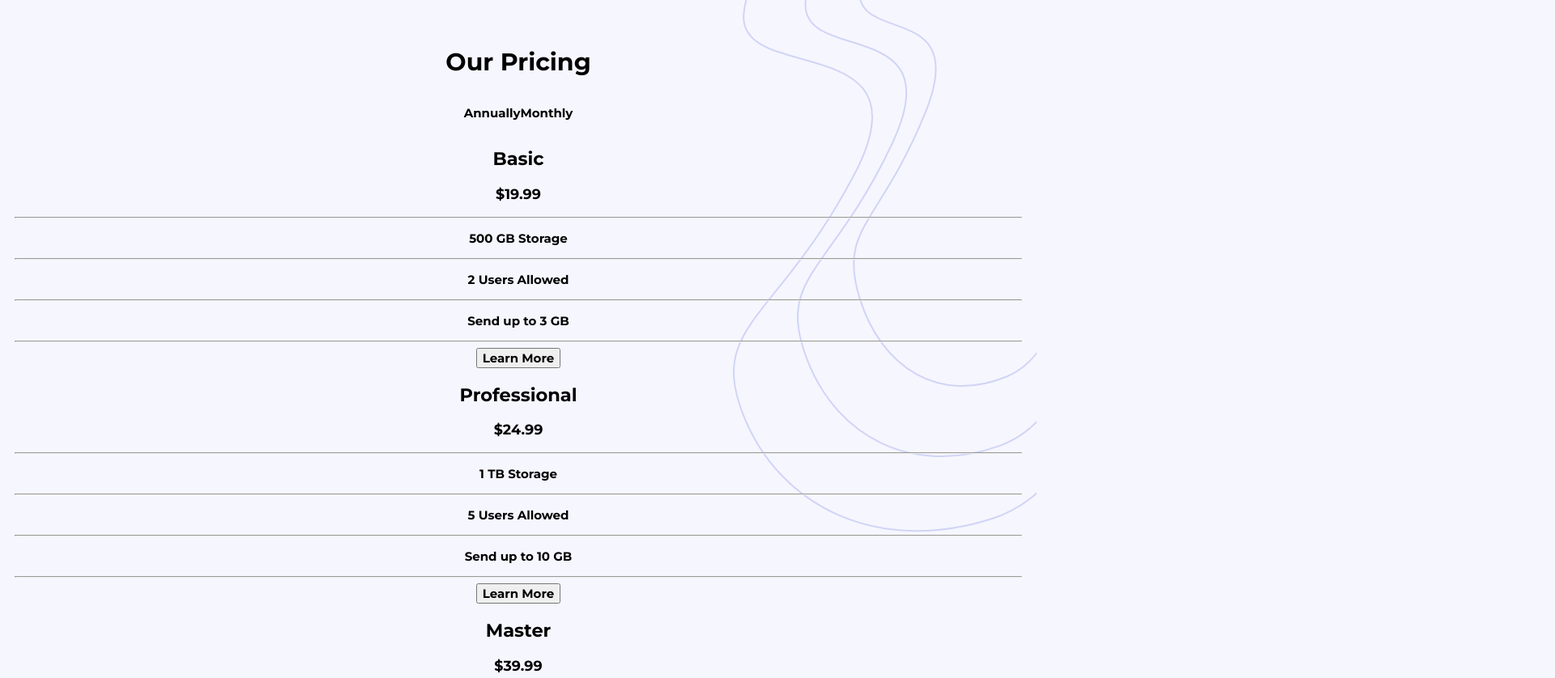
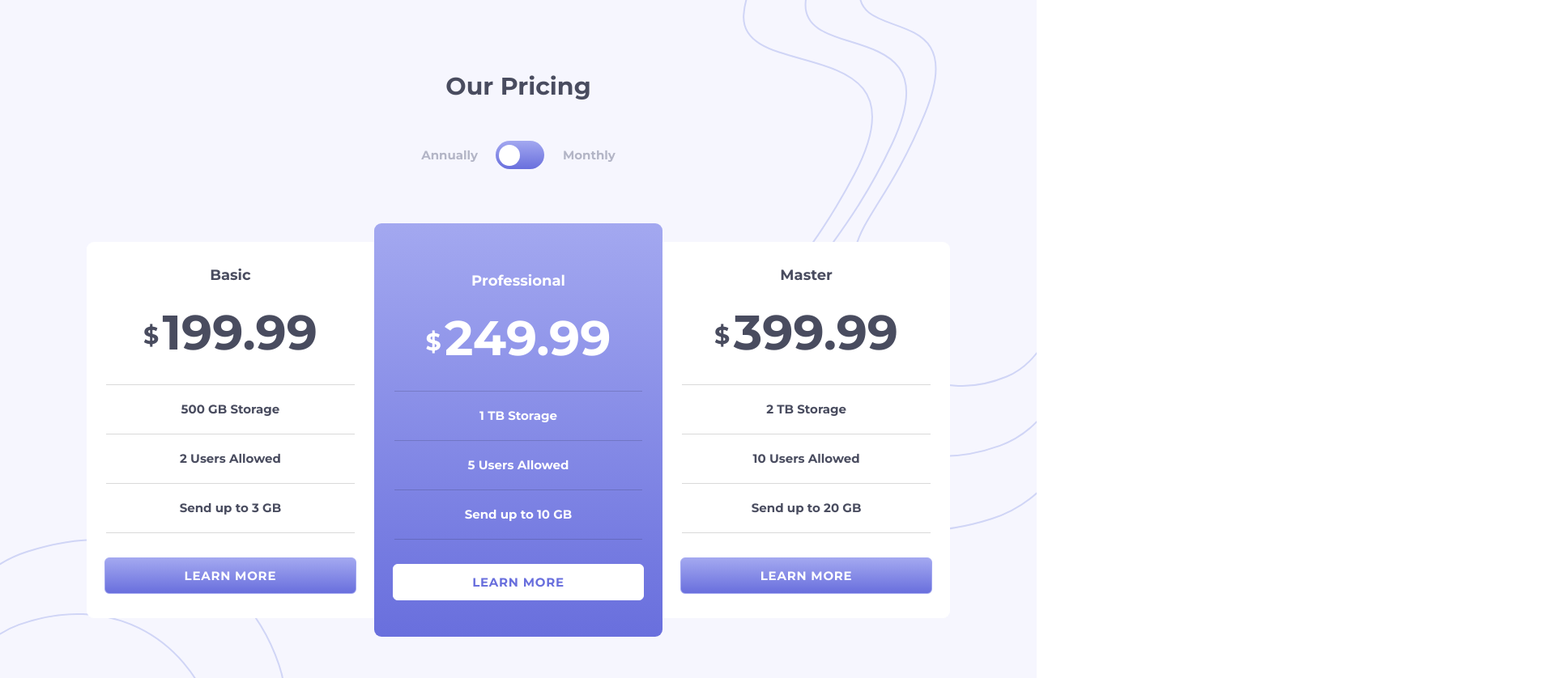
Before and after one commit to DanielGibsonOrchid/Pricing-Component, a plain HTML site: page index.html in a window 1280 px wide. Shown: the top 838 px of the page at 81% size, 1920 px wide, since content can reach past the window. Drawn offline with Linux system fonts and the light colour scheme.

Commit message:
Finished CSS and added JS

```diff
--- a/index.html
+++ b/index.html
@@ -20,16 +20,22 @@
 </head>
 <body>
 
-  <div class="wrapper">
+  <div class="wrapper-background">
+    <div class="wrapper-content">
       <h1>Our Pricing</h1>
       <div class="wrapper-toggle flex center">
         <p>Annually</p>
+        <label class="switch" aria-label="Change pricing toggle">
+          <input id="price-toggle" type="checkbox">
+          <span class="slider round"></span>
+        </label>
         <p>Monthly</p>
       </div>
 
-    <div class="wrapper-card-basic">
+      <div class="wrapper-cards flex center">
+        <div class="wrapper-card-basic wrapper-card">
           <h2>Basic</h2>
-      <h3><span>&dollar;</span>19.99</h3>
+          <h3><span class="dollar">&dollar;</span><span id="basic-price">19.99</span></h3>
           <!-- <h3><span>&dollar;</span>199.99</h3> -->
           <hr>
           <p>500 GB Storage</p>
@@ -38,12 +44,12 @@
           <hr>
           <p>Send up to 3 GB</p>
           <hr>
-      <button>Learn More</button>
+          <button class="button-primary button-1" aria-label="Learn more">Learn More</button>
         </div>
 
-    <div class="wrapper-card-professional">
+        <div class="wrapper-card-professional wrapper-card">
           <h2>Professional</h2>
-      <h3><span>&dollar;</span>24.99</h3>
+          <h3><span class="dollar">&dollar;</span><span id="professional-price">24.99</span></h3>
           <!-- <h3><span>&dollar;</span>249.99</h3> -->
           <hr>
           <p>1 TB Storage</p>
@@ -52,11 +58,11 @@
           <hr>
           <p>Send up to 10 GB</p>
           <hr>
-      <button>Learn More</button>
+          <button class="button-primary button-2" aria-label="Learn more">Learn More</button>
         </div>
-    <div class="wrapper-card-master">
+        <div class="wrapper-card-master wrapper-card">
           <h2>Master</h2>
-      <h3><span>&dollar;</span>39.99</h3>
+          <h3><span class="dollar">&dollar;</span><span id="master-price">39.99</span></h3>
           <!-- <h3><span>&dollar;</span>399.99</h3> -->
           <hr>
           <p>2 TB Storage</p>
@@ -65,14 +71,16 @@
           <hr>
           <p>Send up to 20 GB</p>
           <hr>
-      <button>Learn More</button>
+          <button class="button-primary button-1" aria-label="Learn more">Learn More</button>
+        </div>
       </div>
 
       <div class="attribution">
         Challenge by <a href="https://www.frontendmentor.io?ref=challenge" target="_blank">Frontend Mentor</a>.
-      Coded by <a href="#">Your Name Here</a>.
+        Coded by <a href="#">Daniel Gibson</a>.
       </div>
-
     </div>
+  </div>
+  <script type="text/javascript" src="scripts.js"></script>
 </body>
 </html>
--- /dev/null
+++ b/scripts.js
@@ -0,0 +1,38 @@
+// define variables
+const priceToggle = document.getElementById("price-toggle");
+const basicPrice = document.getElementById("basic-price");
+const professionalPrice = document.getElementById("professional-price");
+const masterPrice = document.getElementById("master-price");
+
+// Monthly values
+monthly = () => {
+  basicPrice.innerHTML = "19.99";
+  professionalPrice.innerHTML = "24.99";
+  masterPrice.innerHTML = "39.99";
+}
+
+// Annually values
+annually = () => {
+  basicPrice.innerHTML = "199.99";
+  professionalPrice.innerHTML = "249.99";
+  masterPrice.innerHTML = "399.99";
+}
+
+// Listen to change on price toggle
+priceToggle.addEventListener('change', event => {
+  // Call function relating to new change
+  if (event.target.checked) {
+    //True = monthly
+    monthly();
+  } else {
+    //False = annually
+    annually();
+  }
+}, false)
+
+// Checks if price toggle is already set to Annually if so then change to annually prices
+window.onload = () => {
+  if (!priceToggle.checked) {
+    annually();
+  }
+}
--- a/styles.css
+++ b/styles.css
@@ -32,7 +32,6 @@ html {
 }
 
 /* element styling */
-
 html, body, button, input {
   font-family: 'Montserrat', sans-serif;
   font-size: 15px;
@@ -42,41 +41,50 @@ html, body, button, input {
 
 body {
   margin: 0;
+  color: var(--neutral-blue-2);
 }
 
-.wrapper {
-  /* max-width: 1200px; */
+button {
+  background: none;
+  color: inherit;
+  border: none;
+  padding: 0;
+  cursor: pointer;
+  outline: inherit;
+}
+
+hr {
+  opacity: 0.15;
+  margin: 0 2px;
+  border: none;
+  height: 1px;
+  background-color: #000;
+  color: #000;
+}
+
+h2 {
+  font-size: 1.2rem;
+}
+
+h3 {
+  font-size: 4rem;
+  line-height: 0;
+}
+
+.wrapper-background {
+  position: relative;
+  background-image: url(./images/bg-top.svg), url(./images/bg-bottom.svg);
+  background-repeat: no-repeat, no-repeat;
+  background-position: right top, left bottom;
+  background-color: var(--neutral-grey-1);
+  height: 100%;
+}
+
+.wrapper-content {
+  max-width: 1200px;
   margin: auto;
   padding: 1.2rem;
-  padding-top: 2.5rem;
-  position: relative;
-  background-image: url(./images/bg-top.svg);
-  background-repeat: no-repeat;
-  background-position: top right;
-}
-
-.wrapper:before {
-  content: '';
-  top: 0;
-  left: 0;
-  position: absolute;
-  width: 100%;
-  height: 100%;
-  background-color: var(--neutral-grey-1);
-  z-index: -1;
-  margin: 0 -500%;
-  padding: 0 500%;
-}
-
-.wrapper:after {
-  content: '';
-  top: 0;
-  left: 0;
-  position: absolute;
-  width: 100%;
-  height: 100%;
-
-
+  padding-top: 4.5rem;
 }
 
 .flex {
@@ -87,11 +95,180 @@ body {
   justify-content: center;
 }
 
+.button-primary {
+  border-radius: 6px;
+  padding: 0.8rem 6.5rem;
+  text-transform: uppercase;
+  letter-spacing: 0.05rem;
+  margin-top: 2rem;
+}
+
+.button-2 {
+  background-color: #fff;
+  color: var(--primary-linear-gradient-2);
+  border: 1px solid #fff;
+  transition: ease-in-out .1s;
+}
+
+.button-2:hover {
+  background-image: none;
+  background-color: transparent;
+  border: 1px solid #fff;
+  color: #fff;
+  transition: ease-in-out .1s;
+}
+
+.button-1 {
+  background-image: linear-gradient(var(--primary-linear-gradient-1), var(--primary-linear-gradient-2));
+  color: #fff;
+  border: 1px solid var(--primary-linear-gradient-1);
+  transition: all .1s ease-in-out;
+}
+
+.button-1:hover {
+  background-image: none;
+  background-color: transparent;
+  border: 1px solid var(--neutral-blue-1);
+  color: var(--primary-linear-gradient-2);
+  transition: all .1s ease-in-out;
+}
+
+.wrapper-cards {
+  align-items: center;
+}
+
+.wrapper-card {
+  border-radius: 9px;
+  background-color: #fff;
+  padding: 1rem 1.5rem 2rem;
+}
+
+.wrapper-card-professional {
+  background-image: linear-gradient(var(--primary-linear-gradient-1), var(--primary-linear-gradient-2));
+  color: #fff;
+  padding: 3rem 1.5rem 3rem;
+}
+
+.wrapper-card p {
+  line-height: 2rem;
+}
+
+.wrapper-card-basic {
+  border-radius: 9px 0 0 9px;
+}
+
+.wrapper-card-master {
+  border-radius: 0 9px 9px 0;
+}
+
+.dollar {
+  font-size: 2rem;
+  vertical-align: middle;
+  padding: 0 0.3rem 0.5rem 0;
+}
+
+.wrapper-toggle {
+  color: var(--neutral-grey-2);
+  align-items: center;
+  padding: 1.5rem 0 4rem;
+}
+
+/* Toggle swtich */
+.switch {
+  position: relative;
+  display: inline-block;
+  width: 60px;
+  height: 35px;
+  margin: 0 1.5rem;
+  transition: ease-in-out .1s;
+}
+
+.switch:hover {
+  opacity: 0.6;
+  transition: ease-in-out .1s;
+}
+
+.switch input {
+  opacity: 0;
+  width: 0;
+  height: 0;
+}
+
+.slider {
+  position: absolute;
+  cursor: pointer;
+  top: 0;
+  left: 0;
+  right: 0;
+  bottom: 0;
+  -webkit-transition: .3s;
+  transition: .3s;
+  background-image: linear-gradient(var(--primary-linear-gradient-1), var(--primary-linear-gradient-2));
+}
+
+.slider:before {
+  position: absolute;
+  content: "";
+  height: 26px;
+  width: 26px;
+  left: 4px;
+  bottom: 4px;
+  background-color: #fff;
+  -webkit-transition: .3s;
+  transition: .3s;
+}
+
+input:checked + .slider:before {
+  -webkit-transform: translateX(26px);
+  -ms-transform: translateX(26px);
+  transform: translateX(26px);
+}
+
+.slider.round {
+  border-radius: 34px;
+}
+
+.slider.round:before {
+  border-radius: 50%;
+}
 
 
+/* footer */
 .attribution {
+  margin-top: 10rem;
   font-size: 11px; text-align: center;
 }
 .attribution a {
   color: hsl(228, 45%, 44%);
 }
+
+@media (max-width: 1000px) {
+  .wrapper-background {
+    background-position: right -13rem top, -50rem;
+  }
+
+  .wrapper-cards {
+    flex-direction: column;
+  }
+
+  .wrapper-card {
+    margin-bottom: 2.5rem;
+    box-shadow: 0px 3px 15px rgba(0,0,0,0.2);
+  }
+
+  .wrapper-card-basic {
+    border-radius: 9px;
+  }
+
+  .wrapper-card-master {
+    border-radius: 9px;
+  }
+
+  .wrapper-card-professional {
+    padding: 1rem 1.5rem 2rem;
+  }
+
+  .button-primary {
+    padding: 0.8rem 5.2rem;
+  }
+}
```
Lines whose indentation alone changed are shown as unchanged.
